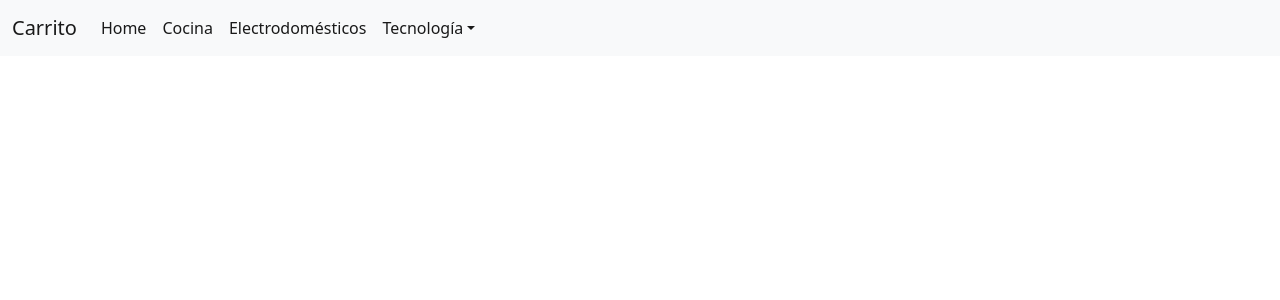
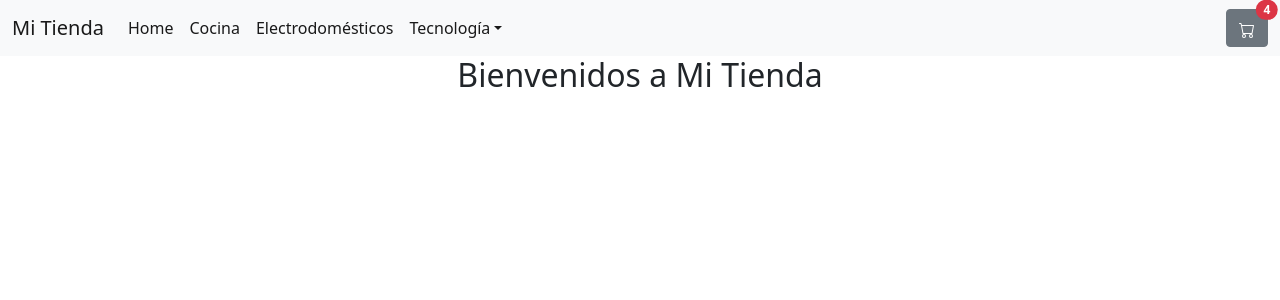
Before and after one commit to lucianomarinrodriguez/carrito, a React (Create React App) app: page / in a window 1280 px wide. Shown: the top 300 px of the page. Built offline with nearby package versions, Linux system fonts and the light colour scheme.

Commit message:
Desafio 2 - Se agrega CartWidget, ItemListContainer y se pasa todo a JSX

```diff
--- a/src/App.js
+++ b/src/App.js
@@ -8,6 +8,7 @@ function App() {
   return (
     <div className="App">
       <NavBar/>
+      <Main/>
     </div>
   );
 }
--- /dev/null
+++ b/src/components/CartWidget/CartWidget.jsx
@@ -0,0 +1,18 @@
+import React from 'react'
+
+function CartWidget() {
+    return (
+        <div>
+            <button type="button" class="btn btn-secondary position-relative">
+                <svg xmlns="http://www.w3.org/2000/svg" width="16" height="16" fill="currentColor" class="bi bi-cart" viewBox="0 0 16 16">
+                <path d="M0 1.5A.5.5 0 0 1 .5 1H2a.5.5 0 0 1 .485.379L2.89 3H14.5a.5.5 0 0 1 .491.592l-1.5 8A.5.5 0 0 1 13 12H4a.5.5 0 0 1-.491-.408L2.01 3.607 1.61 2H.5a.5.5 0 0 1-.5-.5zM3.102 4l1.313 7h8.17l1.313-7H3.102zM5 12a2 2 0 1 0 0 4 2 2 0 0 0 0-4zm7 0a2 2 0 1 0 0 4 2 2 0 0 0 0-4zm-7 1a1 1 0 1 1 0 2 1 1 0 0 1 0-2zm7 0a1 1 0 1 1 0 2 1 1 0 0 1 0-2z"/>
+                </svg>
+                <span class="position-absolute top-0 start-100 translate-middle badge rounded-pill bg-danger">4
+                    <span class="visually-hidden">0</span>
+                </span>
+            </button>
+        </div>
+    )
+}
+
+export default CartWidget
--- /dev/null
+++ b/src/components/ItemListComtainer/ItemListContainer.jsx
@@ -0,0 +1,11 @@
+import React from 'react'
+
+function ItemListContainer({greeting}) {
+    return (
+        <div>
+            <h2>{greeting}</h2>
+        </div>
+    )
+}
+
+export default ItemListContainer
--- a/src/components/Main/Main.js
+++ /dev/null
@@ -1,11 +0,0 @@
-import React from 'react'
-
-const Main = () => {
-    return (
-        <div>
-
-        </div>
-    )
-}
-
-export default Main
--- /dev/null
+++ b/src/components/Main/Main.jsx
@@ -0,0 +1,13 @@
+import React from 'react'
+import ItemListContainer from '../ItemListComtainer/ItemListContainer'
+
+const Main = () => {
+    return (
+        <div>
+            <ItemListContainer
+            greeting="Bienvenidos a Mi Tienda"/>
+        </div>
+    )
+}
+
+export default Main
--- a/src/components/NavBar/NavBar.js
+++ b/src/components/NavBar/NavBar.jsx
@@ -1,4 +1,5 @@
 import React from 'react'
+import CartWidget from '../CartWidget/CartWidget'
 import "./NavBar.css"
 
 const NavBar = () => {
@@ -6,7 +7,7 @@ const NavBar = () => {
         <div>
             <nav class="navbar navbar-expand-lg navbar-light bg-light">
                 <div class="container-fluid opcionesNavBar">
-                    <a class="navbar-brand" href="#">Carrito</a>
+                    <a class="navbar-brand strong" href="#">Mi Tienda</a>
                     <button class="navbar-toggler" type="button" data-bs-toggle="collapse" data-bs-target="#navbarNavDropdown" aria-controls="navbarNavDropdown" aria-expanded="false" aria-label="Toggle navigation">
                     <span class="navbar-toggler-icon"></span>
                     </button>
@@ -31,6 +32,7 @@ const NavBar = () => {
                         </li>
                     </ul>
                     </div>
+                    <CartWidget/>
                 </div>
             </nav>
         </div>
```
